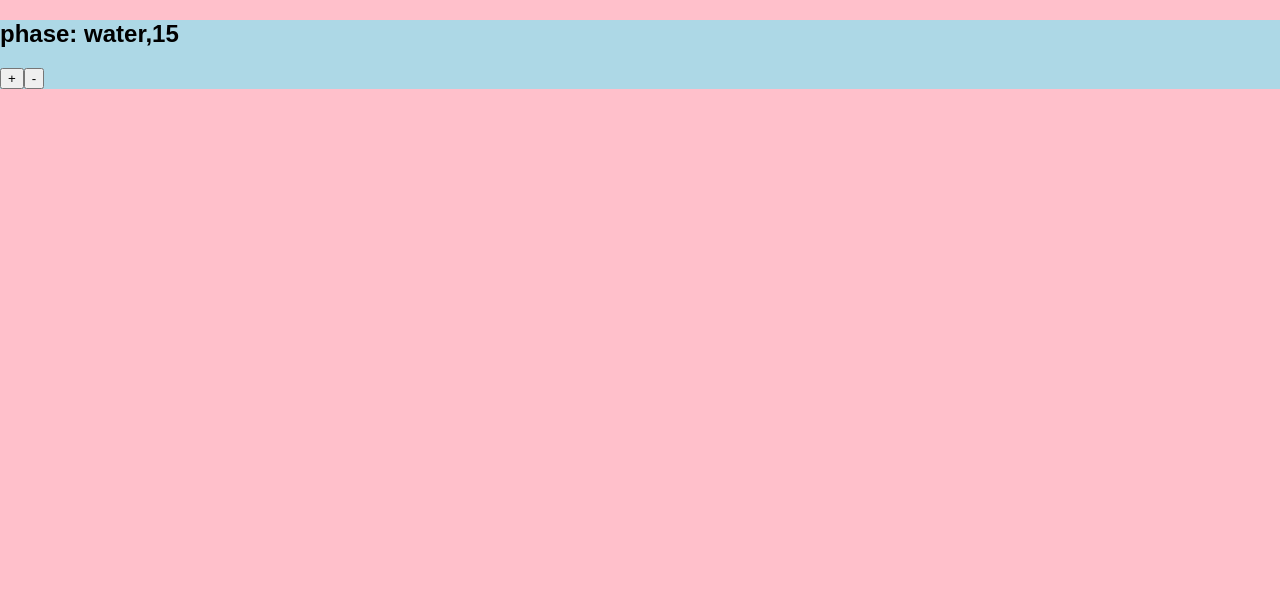
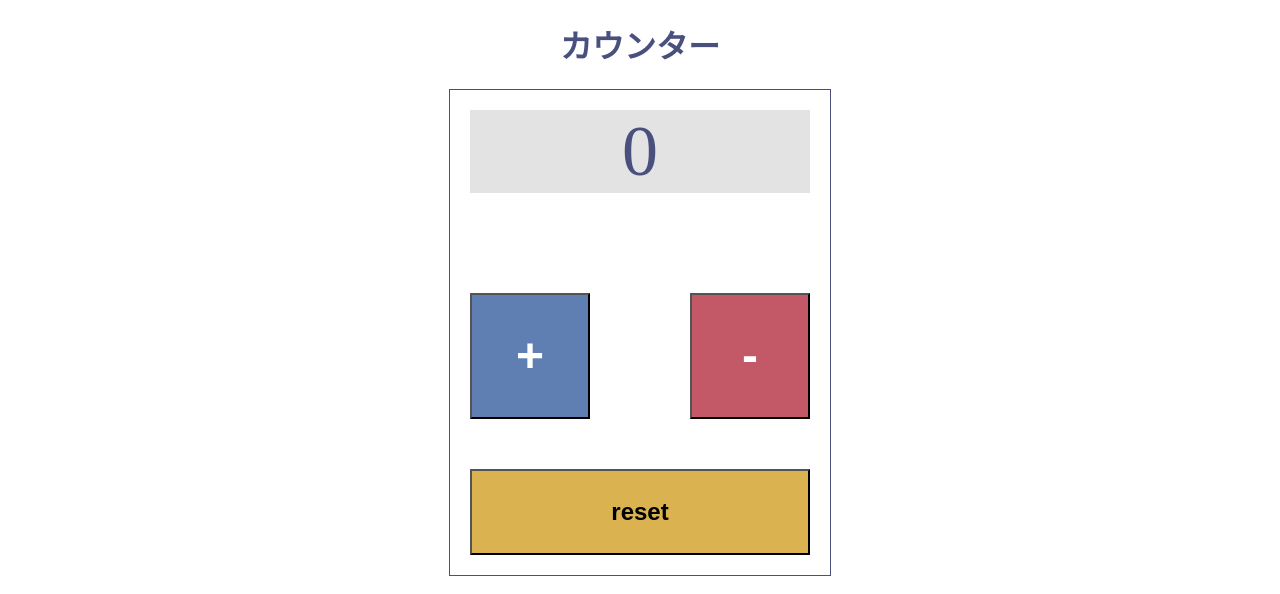
Before and after one commit to haidoro/React_sample1, a React (Create React App) app: page / in a window 1280 px wide. Shown: the top 594 px of the page. Built offline with nearby package versions, Linux system fonts and the light colour scheme.

Commit message:
カウンター

```diff
--- a/src/index.css
+++ b/src/index.css
@@ -1,12 +1,59 @@
-body {
-  margin: 0;
-  padding: 0;
-  font-family: sans-serif;
-  background-color: pink;
-}
-.ice{
-	background-color: blue;
-}
-.water{
-	background-color: lightblue;
-}
+		body {
+		    color: #4A507E;
+		}
+
+		h1 {
+		    text-align: center;
+		}
+
+		.wrap {
+		    width: 340px;
+		    margin: auto;
+		    border: 1px solid #4A507E;
+		    padding: 20px;
+		}
+
+		.num {
+		    font-size: 72px;
+		    margin-bottom: 100px;
+		    text-align: center;
+		    background-color: #E3E3E3;
+		}
+
+		.plus {
+		    float: left;
+		    width: 120px;
+		    margin-bottom: 50px;
+		    line-height: 120px;
+		    font-size: 48px;
+		    font-weight: bold;
+		    color: #fff;
+		    text-align: center;
+		    background-color: #5F7EB2;
+		    cursor: pointer;
+		}
+
+		.minus {
+		    float: right;
+		    width: 120px;
+		    margin-bottom: 50px;
+		    line-height: 120px;
+		    font-size: 48px;
+		    font-weight: bold;
+		    color: #fff;
+		    text-align: center;
+		    background-color: #C35866;
+		    cursor: pointer;
+		}
+
+		.reset {
+			display:block;
+			width:100%;
+		    clear: both;
+		    line-height: 80px;
+		    font-size: 24px;
+		    font-weight: bold;
+		    text-align: center;
+		    background-color: #DAB24F;
+		    cursor: pointer;
+		}
--- a/src/index.js
+++ b/src/index.js
@@ -4,37 +4,38 @@ import './index.css';
 
 import registerServiceWorker from './registerServiceWorker';
 
-class H20 extends React.Component{
+class Count extends React.Component{
 	constructor(props) {
 	  super(props);
-	  this.state = {temp: 15};
+	  this.state = {number: 0};
 	}
-	H20State(temp){
-		if(temp <= 0){
-			return "ice";
-		}else{
-			return "water";
-		}
-	}
+
 	render(){
-		const {temp} = this.state;
 		return(
-				<div className={this.H20State(temp)}>
-				<h2>phase: {this.H20State(temp)},{temp}</h2>
-				<button onClick={this.onPlusClick}>+</button>
-				<button onClick={this.onMinusClick}>-</button>
+			<div>
+				<h1>カウンター</h1>
+				<div className="wrap">
+				<div className="num">{this.state.number}</div>
+				<div className="button-area">
+					<button className="plus" onClick={this.onPlusClick}>+</button>
+					<button className="minus" onClick={this.onMinusClick}>-</button>
+					<button className="reset" onClick={this.onResetClick}>reset</button>
 				</div>
-
+				</div>
+			</div>
 			);
 	}
 	onPlusClick = () =>{
-		this.setState({temp:this.state.temp + 1})
+		this.setState({number:this.state.number + 1})
 	}
 	onMinusClick = () =>{
-		this.setState({temp:this.state.temp - 1})
+		this.setState({number:this.state.number - 1})
+	}
+	onResetClick = () =>{
+		this.setState({number:0})
 	}
 }
 
-ReactDOM.render(<H20 />, document.getElementById("root"));
+ReactDOM.render(<Count />, document.getElementById("root"));
 
 registerServiceWorker();
```
